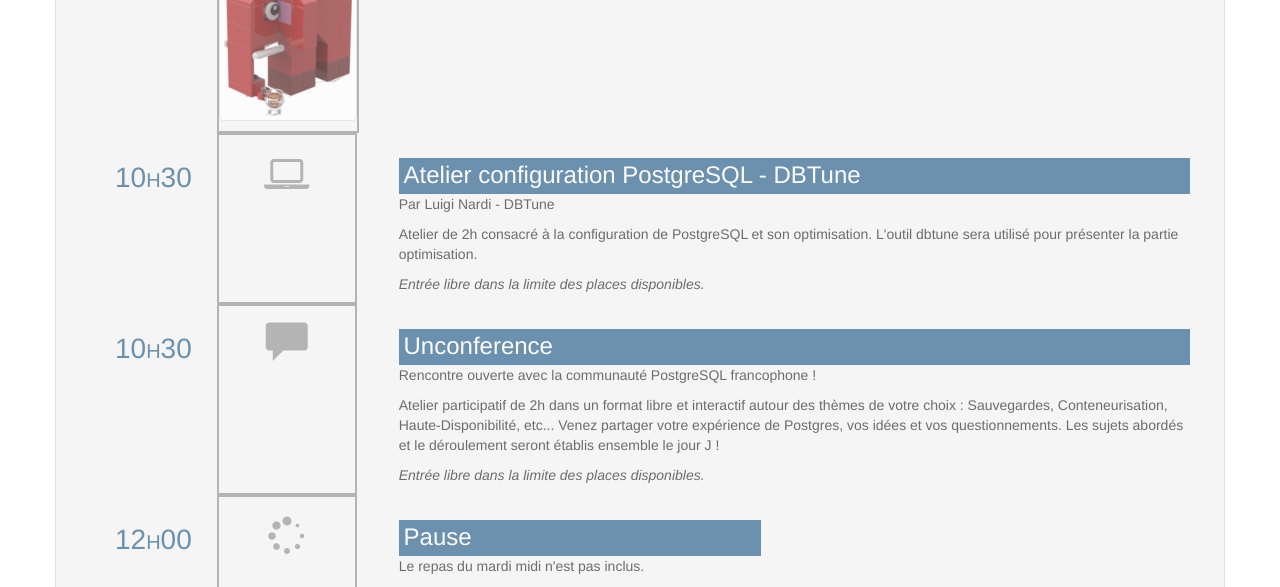
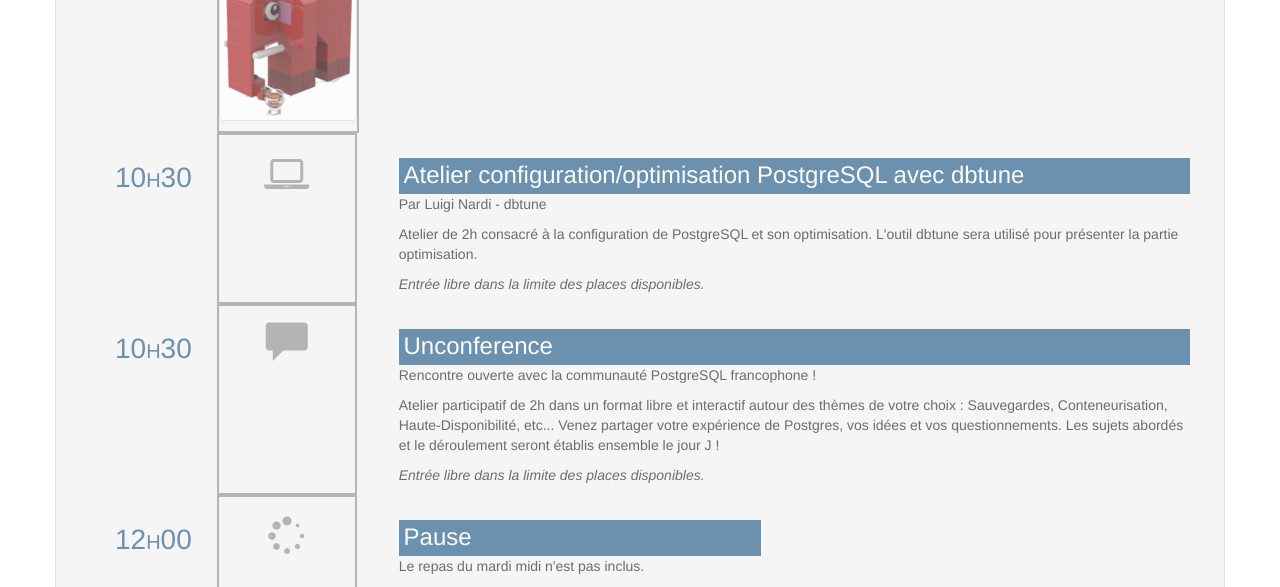
Before and after one commit to postgresqlfr/2024.pgday.fr, a Jekyll site: the page built from programme.md, in a window 1280 px wide and 900 px high, cut to the strip 313-900 px from the top of the window. Built offline with Jekyll 4.4.1, drawn with Linux system fonts in a browser that asks for light colours.

Commit message:
précisions sur atelier dbtune

```diff
--- a/programme.md
+++ b/programme.md
@@ -21,8 +21,8 @@
   <i class="fa fa-laptop"></i>
   </div>
   <div class="schedule_desc">
-  <h3>Atelier configuration PostgreSQL - DBTune</h3>
-  <p>Par Luigi Nardi - DBTune</p>
+  <h3>Atelier configuration/optimisation PostgreSQL avec dbtune</h3>
+  <p>Par Luigi Nardi - dbtune</p>
   <p>
   Atelier de 2h consacré à la configuration de PostgreSQL et son optimisation. L'outil dbtune sera utilisé pour présenter la partie optimisation.
   </p>
```
